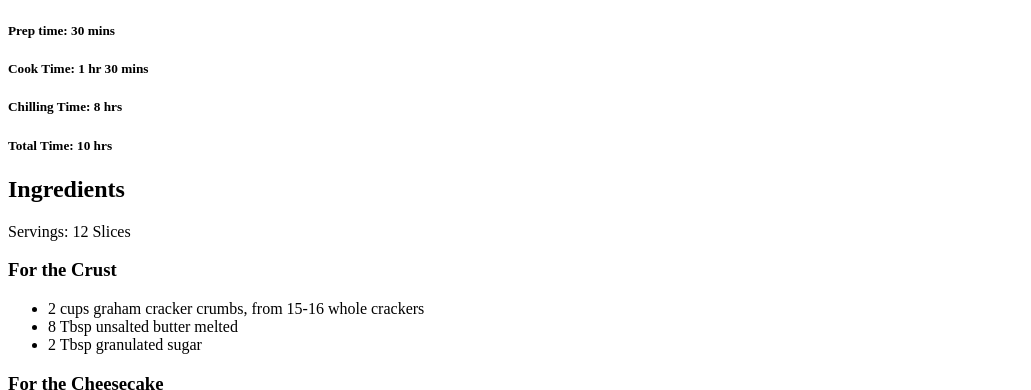
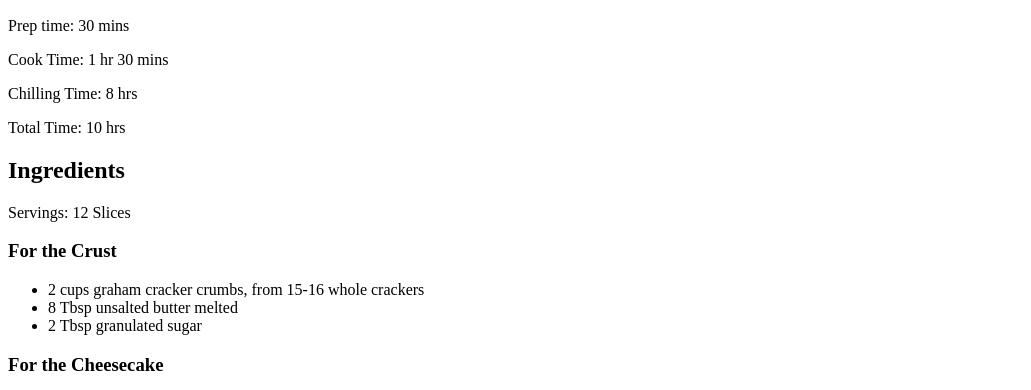
Before and after one commit to Emkishun2/HTML-Practice, a plain HTML site: page Recipe.html in a window 1280 px wide. Shown: the part 417-807 px from the top of the page, without its empty margins (0-1031 px from the left). Drawn offline with Linux system fonts and the light colour scheme.

Commit message:
Changed the heading to paragraph

```diff
--- a/Recipe.html
+++ b/Recipe.html
@@ -6,10 +6,10 @@
         <p>This beautiful Strawberry Cheesecake recipe is light and creamy, with a sweet strawberry sauce drizzled on top. This is the perfect make-ahead dessert.</p>
         <img src="https://natashaskitchen.com/wp-content/uploads/2023/06/Strawberry-Cheesecake-SQ-2-160x160.jpg"
         <br>
-        <h5>Prep time: 30 mins</h5>
-        <h5>Cook Time: 1 hr 30 mins</h5>
-        <h5>Chilling Time: 8 hrs </h5>
-        <h5>Total Time: 10 hrs</h5>
+        <p>Prep time: 30 mins</p>
+        <p>Cook Time: 1 hr 30 mins</p>
+        <p>Chilling Time: 8 hrs </p>
+        <p>Total Time: 10 hrs</p>
     </head>
     <body>
         <h2>Ingredients</h2>
```
